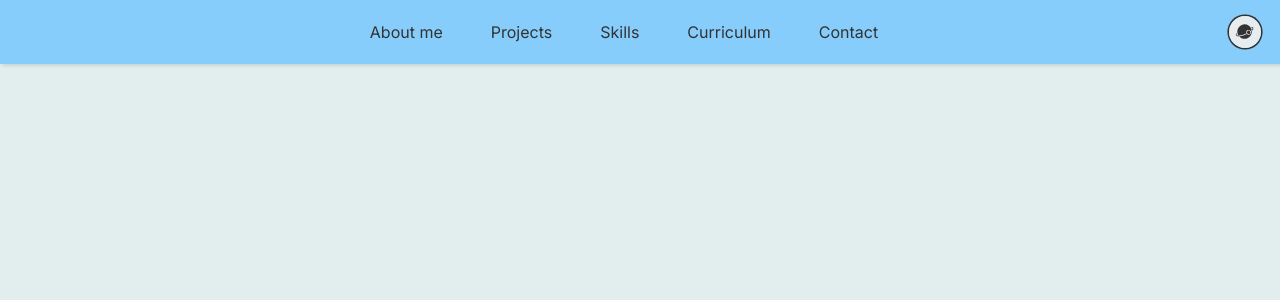
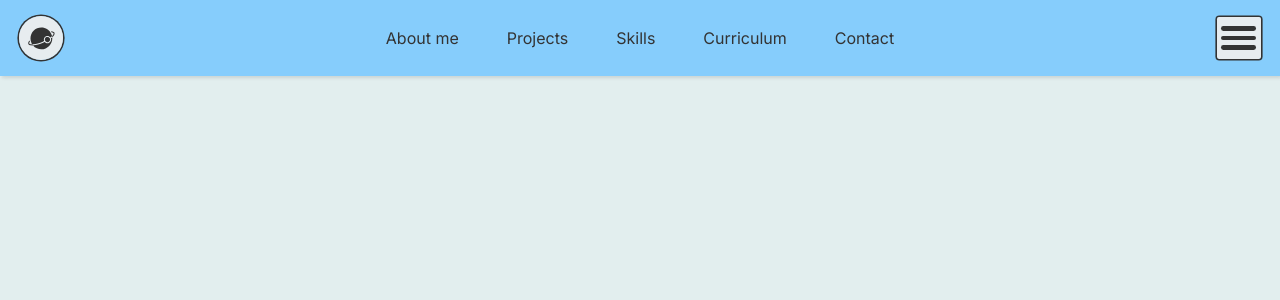
Before and after one commit to akliyachir/portfolio, a React (Vite) app: page / in a window 1280 px wide. Shown: the top 300 px of the page. Built offline with nearby package versions, Linux system fonts and the light colour scheme.

Commit message:
menu bar interactivity

```diff
--- /dev/null
+++ b/src/Components/1-1-MenuToggleHambourger/MenuToggleHambourger.css
@@ -0,0 +1,28 @@
+.MenuToggleHambourger {
+  height: 2.6rem;
+  width: 2.75rem;
+  padding: 0.2rem;
+  display: flex;
+  align-items: center;
+  justify-content: center;
+  flex-direction: column;
+  border-radius: 0.15rem;
+  background-color: var(--clr-3);
+  box-shadow: 0 0 0 0.1rem var(--clr-5);
+}
+
+.MenuToggleHambourger span {
+  display: block;
+  height: 0.3rem;
+  width: 2.2rem;
+  border-radius: 0.15rem;
+  background-color: var(--clr-5);
+}
+
+.MenuToggleHambourger span:first-of-type {
+  margin-bottom: 0.3rem;
+}
+
+.MenuToggleHambourger span:last-of-type {
+  margin-top: 0.3rem;
+}
--- /dev/null
+++ b/src/Components/1-1-MenuToggleHambourger/MenuToggleHambourger.jsx
@@ -0,0 +1,11 @@
+import "./MenuToggleHambourger.css";
+
+export default function MenuToggleHambourger() {
+  return (
+    <div className="MenuToggleHambourger">
+      <span></span>
+      <span></span>
+      <span></span>
+    </div>
+  );
+}
--- a/src/Components/1-HeaderContainer/HeaderContainer.jsx
+++ b/src/Components/1-HeaderContainer/HeaderContainer.jsx
@@ -1,18 +1,20 @@
-import './HeaderContainer.css';
-import LightSwitch from '../2-LightSwitch/LightSwitch';
-import { useContext } from 'react';
-import { ThemeSwitchContext } from '../../contexts/ThemeSwitchContext';
-import HeaderMenuItem from '../3-HeaderMenuItem/HeaderMenuItem';
-import { WindowWidthContext } from '../../contexts/WindowWidth';
-import headerMenuItemsList from '../../ListsAndFixedContent/headerMenuItemsList';
+import "./HeaderContainer.css";
+import LightSwitch from "../2-LightSwitch/LightSwitch";
+import { useContext } from "react";
+import { ThemeSwitchContext } from "../../contexts/ThemeSwitchContext";
+import HeaderMenuItem from "../3-HeaderMenuItem/HeaderMenuItem";
+import { WindowWidthContext } from "../../contexts/WindowWidth";
+import headerMenuItemsList from "../../ListsAndFixedContent/headerMenuItemsList";
+import MenuToggleHambourger from "../1-1-MenuToggleHambourger/MenuToggleHambourger";
 
 export default function HeaderContainer() {
   const { isLightOn, setisLightOn } = useContext(ThemeSwitchContext);
   const WindowWidthValue = useContext(WindowWidthContext);
+  console.log(WindowWidthValue);
   return (
-		<div className='HeaderContainer'>
-			<div></div>
-			<div className='menuItemsExpanded'>
+    <div className="HeaderContainer">
+      <LightSwitch />
+      <div className="menuItemsExpanded">
         {headerMenuItemsList.map((item) => {
           const { MenuItemId, MenuItemName, MenuItemLink } = item;
           return (
@@ -24,7 +26,7 @@ export default function HeaderContainer() {
           );
         })}
       </div>
-			<LightSwitch />
+      <MenuToggleHambourger />
     </div>
   );
 }
--- a/src/Components/2-LightSwitch/LightSwitch.css
+++ b/src/Components/2-LightSwitch/LightSwitch.css
@@ -1,16 +1,16 @@
 .light .lightSwitchStyle {
-	font-size: 1.2rem;
   cursor: pointer;
   color: var(--clr-5);
   background-color: var(--clr-3);
   box-shadow: 0 0 0 0.1rem var(--clr-5);
-	height: 2rem;
-	width: 2rem;
+  height: 2.75rem;
+  width: 2.75rem;
   display: flex;
   justify-content: center;
   align-items: center;
   border-radius: 50%;
   padding: 0.2rem;
+  font-size: 1.8rem;
 }
 
 .light .lightSwitchStyle:hover {
@@ -18,13 +18,13 @@
 }
 
 .dark .lightSwitchStyle {
-	font-size: 1.2rem;
+  height: 2.75rem;
+  width: 2.75rem;
+  font-size: 1.8rem;
   cursor: pointer;
   color: var(--clr-5);
   background-color: var(--clr-2);
   box-shadow: 0 0 0 0.1rem var(--clr-5);
-	height: 2rem;
-	width: 2rem;
   display: flex;
   justify-content: center;
   align-items: center;
```
Lines whose indentation alone changed are shown as unchanged.
